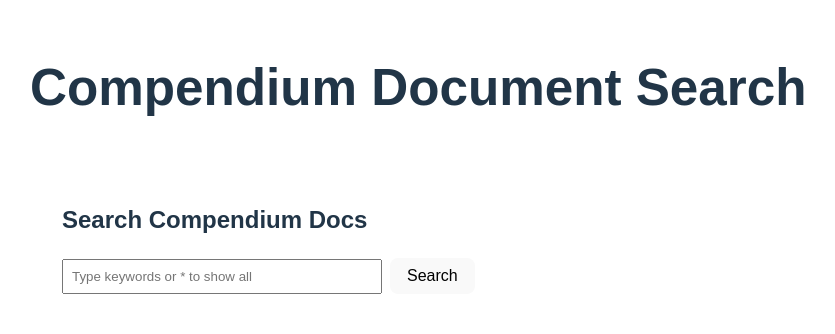
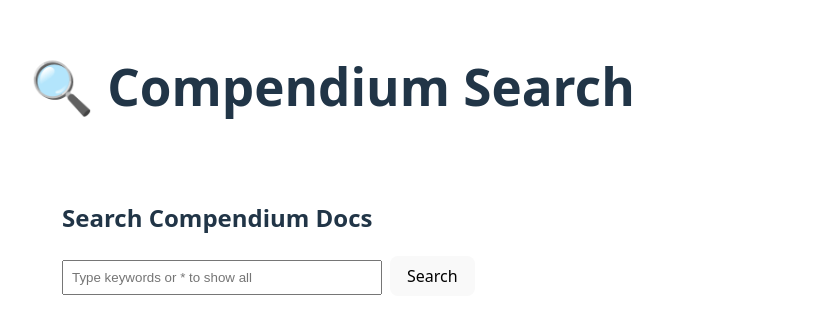
Before and after one commit to tylerconstantine/compendium-search-site, a React (Vite) app: page / in a window 1280 px wide. Shown: the part 216-550 px from the top of the page, without its empty margins (2-837 px from the left). Built offline with nearby package versions, Linux system fonts and the light colour scheme.

Commit message:
Update App.jsx

```diff
--- a/src/App.jsx
+++ b/src/App.jsx
@@ -1,14 +1,13 @@
 import React from 'react';
-import SearchComponent from './SearchComponent'; // Assumes it's in src/
+import SearchComponent from './SearchComponent';
 
 function App() {
   return (
-    <div style={{ padding: '2rem', fontFamily: 'Arial, sans-serif' }}>
-      <h1>Compendium Document Search</h1>
+    <div style={{ padding: '2rem' }}>
+      <h1>🔍 Compendium Search</h1>
       <SearchComponent />
     </div>
   );
 }
 
 export default App;
-// trigger rebuild
```
